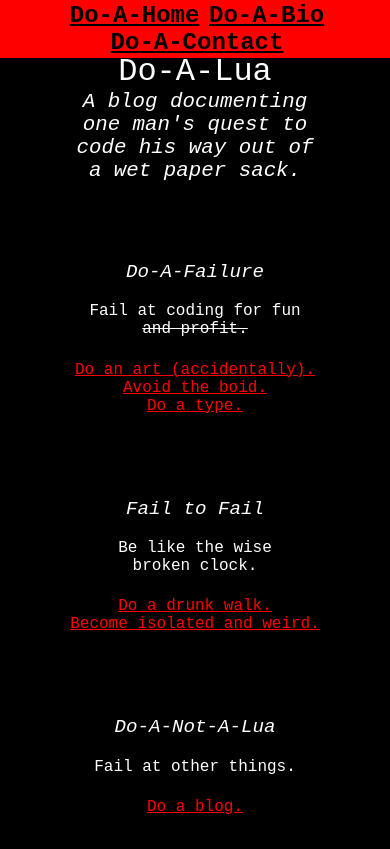
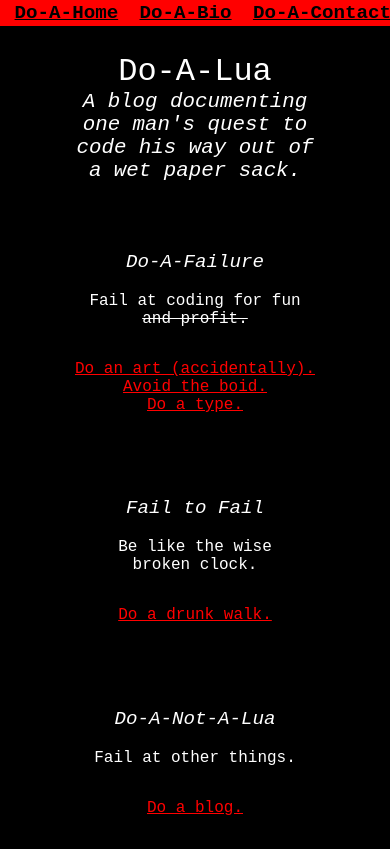
Before and after one commit to kontraux/Do-a-Lua, a website: page index.html in a window 390 px wide. Drawn offline with Linux system fonts and the light colour scheme.

Commit message:
mobile tweaks

```diff
--- a/index.html
+++ b/index.html
@@ -32,7 +32,6 @@
     <h3>Fail to Fail</h3>
     <p>Be like the wise broken clock.</p>
     <a href="./drunk.html">Do a drunk walk.</a><br>
-    <a href="./privacy.html">Become isolated and weird.</a><br>
     </div>
 
     <div class = "centered home_box">
--- a/styles.css
+++ b/styles.css
@@ -39,7 +39,6 @@ h2 {
     margin-right: 15%;
     margin-left: 15%;
     margin-top: 0;
-    padding-bottom: 0.5em;
 }
 
 h3 {
@@ -53,7 +52,7 @@ h3 {
 }
 
 p {
-    padding-bottom: 2%;
+    padding-bottom: 1em;
     font-size: 1em;
     margin-right: 15%;
     margin-left: 15%;
@@ -92,12 +91,12 @@ code {
 }
 
 li {
-
     display: inline-block;
+    padding-left: 3%;
 }
 
 li a {
-    font-size: 1.5em;
+    font-size: 1.2em;
     color: black;
     font-weight: 900;
 }
```
